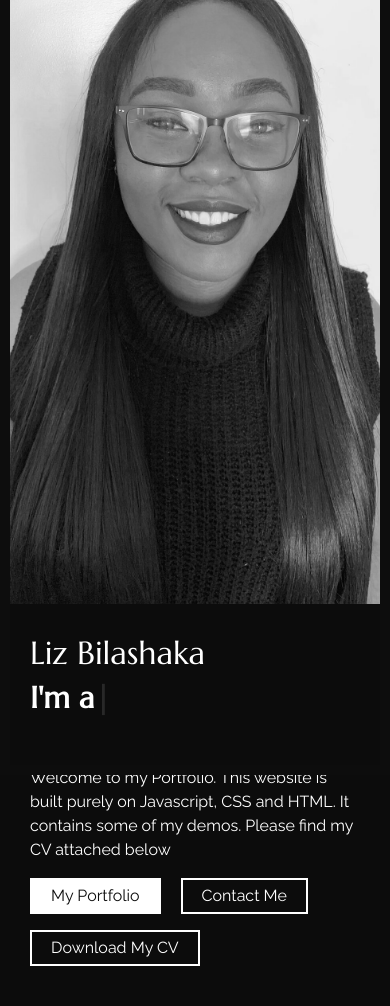
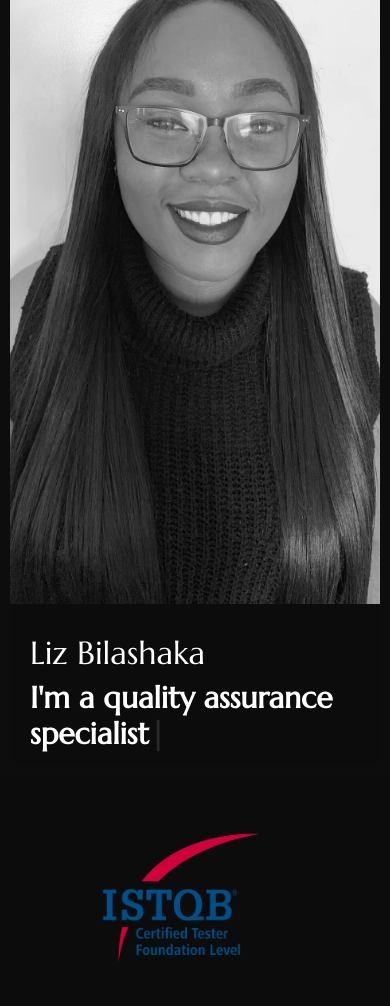
Before and after one commit to Liz-Bilashaka/livePortfolio, a React app: page / in a window 390 px wide. Shown: the part 69-1075 px from the top of the page. Built offline with nearby package versions, Linux system fonts and the light colour scheme.

Commit message:
ISTQB certificate change

```diff
--- a/src/content_option.js
+++ b/src/content_option.js
@@ -8,19 +8,19 @@ const meta = {
 const introdata = {
   title: "Liz Bilashaka",
   animated: {
-    first: "I'm a manual software tester ",
-    second: "I'm a front-end developer ",
-    third: "I'm a contractor ",
+    first: "I'm a quality assurance specialist",
+    second: "I'm a manual software tester",
+    third: "I'm a front-end developer",
   },
   description:
-    "Welcome to my Portfolio. This website is built purely on Javascript, CSS and HTML. It contains some of my demos. Please find my CV attached below",
+    "Welcome to my Portfolio. This website is built purely on Javascript, React, CSS3 and HTML5. It contains some of my demos. Please find my CV attached below",
   your_img_url: "/img/Porfolio.jpeg",
 };
 
 const dataabout = {
   title: " More about me",
   aboutme:
-    " I'm a software tetster and front-end developer who has a passion for technology and the positive impact it creates in business transformation and process improvement. Moreover, I am an innovative and optimized solution seeker. Additionally, I am a strong team player and have excellent interpersonal skills.",
+    " Certified ISTQB software tester professional and quality assurance specialist with a history of meeting company goals utilizing consistent and organized practices. Skilled in working under pressure and adapting to new situations and challenges to best enhance the organizational brand. Familiar with handling multiple projects in highly competitive environments. Great interpersonal and collaboration skills.",
 };
 const worktimeline = [
   {
@@ -133,7 +133,7 @@ const education = [
   {
     Institution: "Skill Soft",
     Course: "ISTQB Certified Tester Foundation Level",
-    Date: "December 2022 - Present",
+    Date: "December 2022 - January 2023",
   },
 
   {
@@ -182,6 +182,19 @@ const dataportfolio = [
   },
 ];
 
+const certificationLogo = [
+  {
+    img:  "/img/ISTQB.png",
+  },
+  // {
+  //   img: "/img/ISTQB.png",
+
+  // },
+  // {
+  //   img:  "/img/ISTQB.png",
+  // },
+];
+
 const contactme = [
   {
     YOUR_FONE: "(+64) 21 0606 840",
@@ -216,4 +229,5 @@ export {
   logotext,
   education,
   contactme,
+  certificationLogo
 };
--- a/src/pages/home/index.js
+++ b/src/pages/home/index.js
@@ -2,7 +2,7 @@ import React from "react";
 import "./style.css";
 import { Helmet, HelmetProvider } from "react-helmet-async";
 import Typewriter from "typewriter-effect";
-import { introdata, meta } from "../../content_option";
+import { introdata, meta, certificationLogo} from "../../content_option";
 
 // pages
 import { About } from "../about";
@@ -10,8 +10,7 @@ import { ContactUs } from "../contact";
 import { Portfolio } from "../portfolio";
 
 export const Home = () => {
-  const downloadCV = process.env.PUBLIC_URL + '/cv/Liz Bilashaka Resume.pdf'
-
+  const downloadCV = process.env.PUBLIC_URL + "/cv/Liz Bilashaka Resume.pdf";
 
   return (
     <HelmetProvider>
@@ -48,6 +47,20 @@ export const Home = () => {
                     }}
                   />
                 </h1>
+                {/* <div className="istqbStyle">
+
+                  <img src={ISTQB_Image_Link} alt="ISTQB manual testing" />
+                </div> */}
+                <div className="istqbStyle">
+                  {certificationLogo.map((data, i) => {
+                    return (
+                      <div key={i} className="">
+                        <img src={process.env.PUBLIC_URL + data.img} alt="" />
+                      </div>
+                    );
+                  })}
+                </div>
+
                 <p className="mb-1x">{introdata.description}</p>
                 <div className="intro_btn-action pb-3">
                   <a href="#portfolio" className="text_2">
@@ -67,17 +80,20 @@ export const Home = () => {
                       <div className="ring three"></div>
                     </div>
                   </a>
-
                 </div>
                 <div className="intro_btn-action pb-5">
-
-                  <a className="ac_btn btn" download={downloadCV} target="_blank" rel="noreferrer" href={downloadCV}>
+                  <a
+                    className="ac_btn btn"
+                    download={downloadCV}
+                    target="_blank"
+                    rel="noreferrer"
+                    href={downloadCV}
+                  >
                     Download My CV
                     <div className="ring one"></div>
                     <div className="ring two"></div>
                     <div className="ring three"></div>
                   </a>
-
                 </div>
               </div>
             </div>
@@ -98,7 +114,7 @@ export const Home = () => {
           className="mb-5 mt-3"
           style={{ textAlign: "center", height: "10rem" }}
         >
-          &copy;Copyright LizB 2022 All rights reserved
+          &copy;Copyright LizB {new Date().getFullYear()} All rights reserved
         </div>
       </section>
     </HelmetProvider>
--- a/src/pages/home/style.css
+++ b/src/pages/home/style.css
@@ -5,6 +5,20 @@ section {
     -webkit-transition: all .5s ease-in;
     -o-transition: all .5s ease-in;
     transition: all .5s ease-in;
+}
+
+.istqbStyle {
+    flex-direction: row;
+    display: flex;
+    /* /* flex-wrap: wrap;
+    align-items: center; */
+}
+
+.istqbStyle div {
+    height: 100px;
+    width: 200px;
+    display: flex;
+    /* justify-content: center; */
 }
 
 .who_am_I {
@@ -193,6 +207,19 @@ section {
 }
 
 @media (max-width:991.98px) {
+    .istqbStyle {
+        flex-direction: row;
+        display: flex;
+        flex-wrap: wrap;
+        align-items: center;
+    }
+
+    .istqbStyle div {
+        height: 200px;
+        width: 300px;
+        display: flex;
+        justify-content: center;
+    }
     .intro_sec .h_bg-image {
         height: 600px;
         min-height: 75vh;
```
Also changed, not shown: public/img/ISTQB.png (added), 5 other files.
